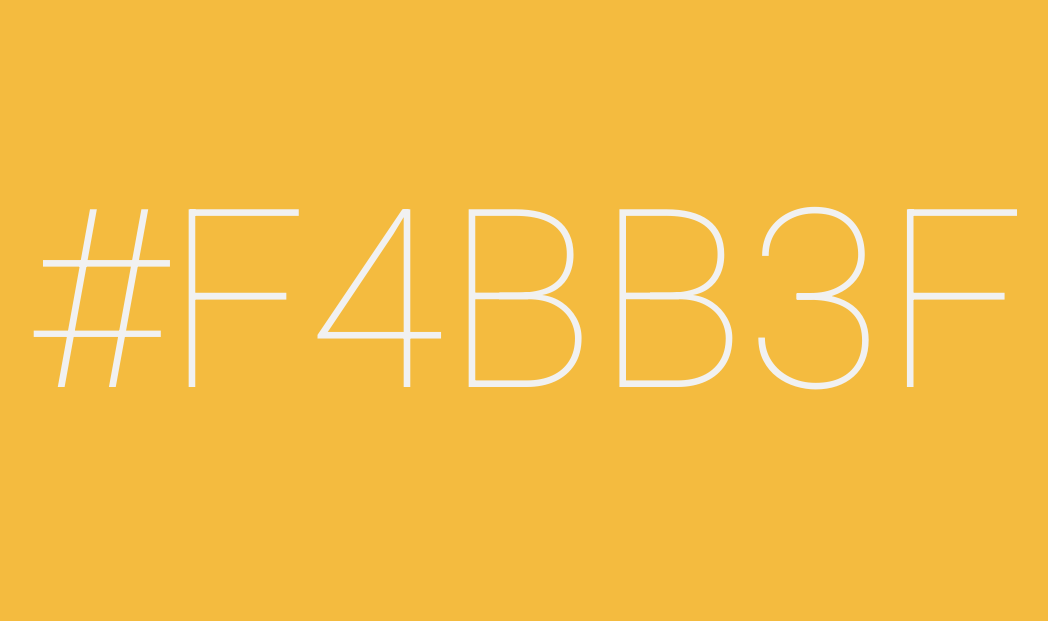
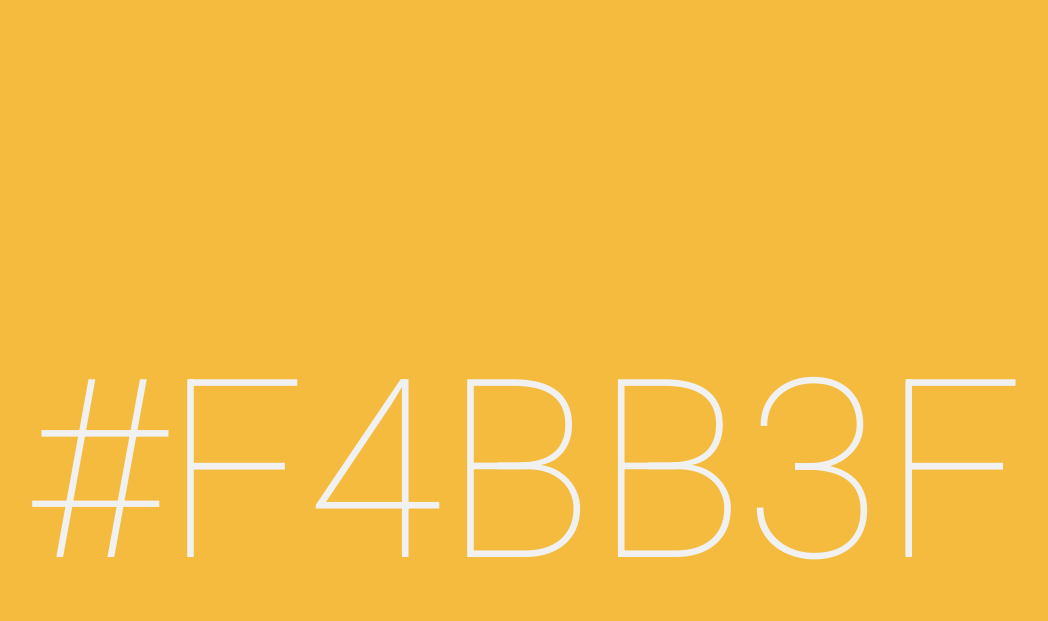
Before and after one commit to mrbadduck/andri-clock, a plain HTML site: page index.html in a window 1280 px wide. Shown: the part 5-626 px from the top of the page, without its empty margins (115-1163 px from the left). Drawn offline with Linux system fonts and the light colour scheme.

Commit message:
attempt centering

```diff
--- a/index.html
+++ b/index.html
@@ -29,13 +29,17 @@
             /*noinspection CssNoGenericFontName*/
             font-family: "Roboto", monospace;
             font-size: 0;
-            padding-top: 19vh;
+            /*padding-top: 19vh;*/
             display: block;
             margin-top: 0;
             margin-bottom: 0;
             margin-left: 0;
             margin-right: 0;
             text-transform: uppercase;
+            position: absolute;
+            top: 50%;
+            left: 50%;
+            transform: translate(-50%, -50%);
         }
 
         .unselectable
```
